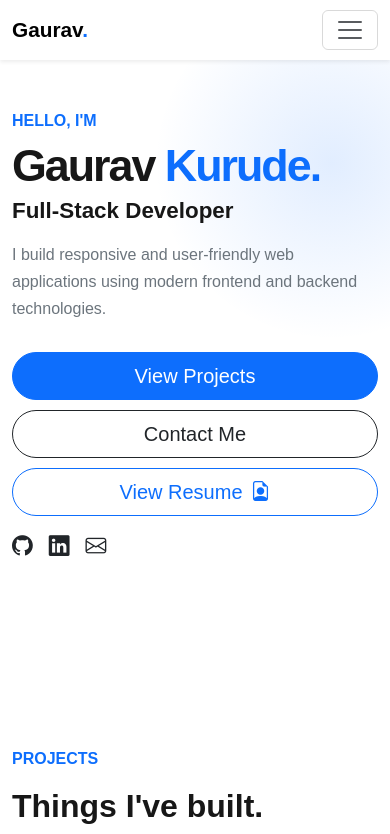
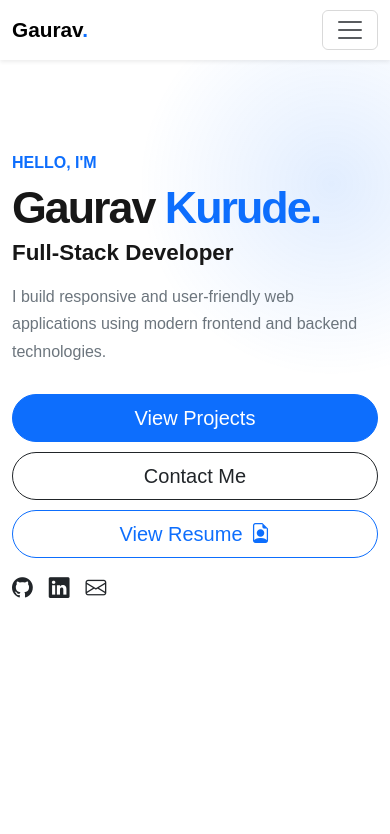
Before and after one commit to Gaurav-Kurude/Gaurav-Kurude, a React (Vite) app: page / in a window 390 px wide. Shown: the top 834 px of the page. Built offline with nearby package versions, Linux system fonts and the light colour scheme.

Commit message:
gaurav-portfolio

```diff
--- a/src/App.css
+++ b/src/App.css
@@ -196,8 +196,8 @@ body {
   }
 
   /* Reduce Hero section height on mobile */
-  .hero-section .min-vh-100 {
-    min-height: 70vh !important;
+  .hero-section .min-vh-80 {
+    min-height: 80vh !important;
   }
 
   .hero-section h1 {
--- a/src/App.jsx
+++ b/src/App.jsx
@@ -98,7 +98,7 @@ function App() {
       {/* Hero Section */}
       <section id="home" className="hero-section">
         <div className="container">
-          <div className="row align-items-center min-vh-100">
+          <div className="row align-items-center min-vh-80">
             <div className="col-lg-7">
               <p className="text-primary fw-semibold mb-2">HELLO, I'M</p>
 
```
